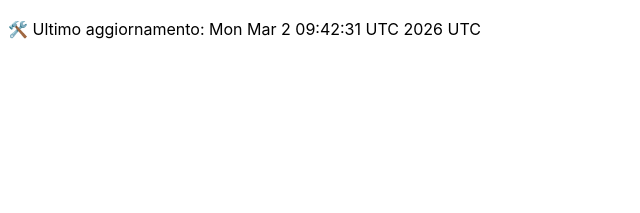
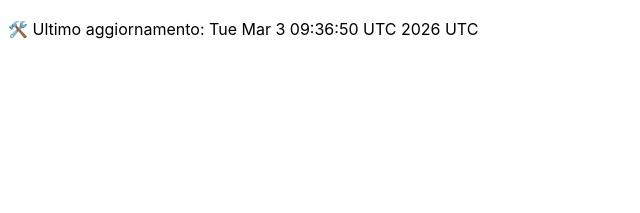
Before and after one commit to DanteTrb/DanteTrb.github.io, a Jekyll site: the page built from badges.md, in a window 1280 px wide. Shown: the top 213 px of the page, without its empty margins (0-640 px from the left). Built offline with Jekyll 4.4.1, drawn with Linux system fonts in a browser that asks for light colours; our own code applies the rules of GitHub Pages for plain Markdown files.

Commit message:
🛠️ Aggiornamento automatico badge

```diff
--- a/badges.md
+++ b/badges.md
@@ -1 +1 @@
-🛠️ Ultimo aggiornamento: Mon Mar  2 09:42:31 UTC 2026 UTC
+🛠️ Ultimo aggiornamento: Tue Mar  3 09:36:50 UTC 2026 UTC
```
